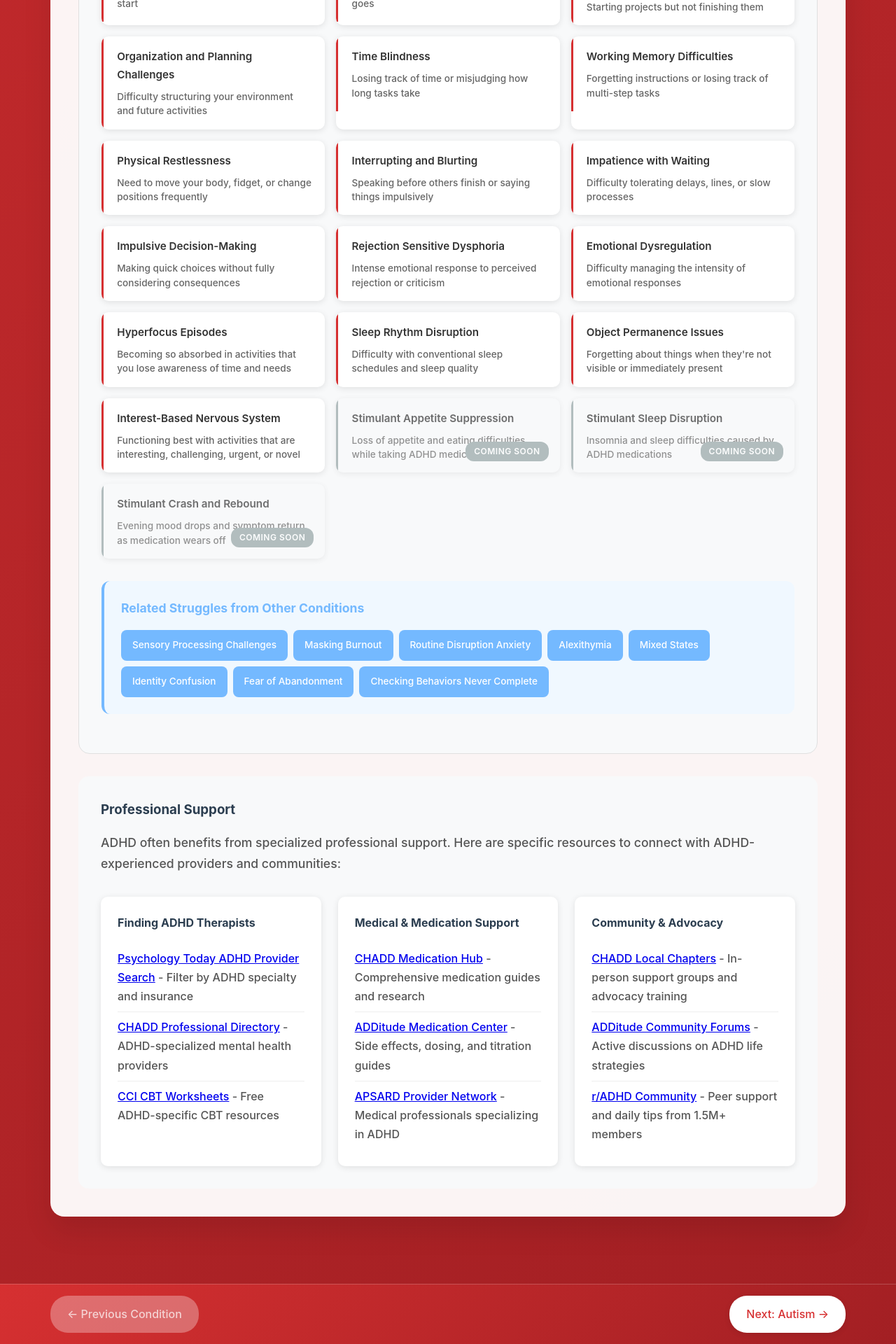
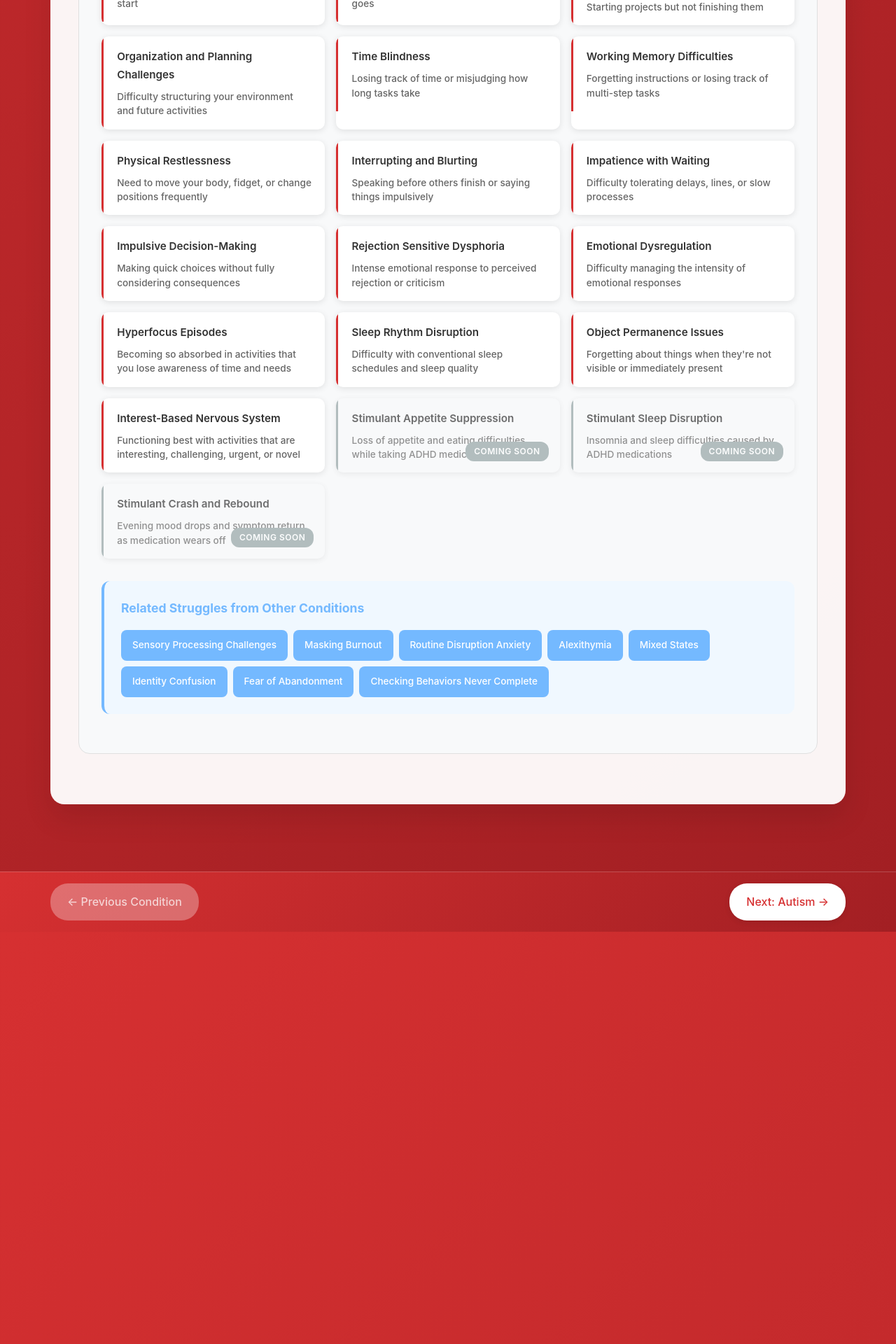
Before and after one commit to neurodivergent-survival-guide/neurodivergent-survival-guide, a Jekyll site: the page built from conditions/adhd.html, in a window 1280 px wide. Shown: the part 2740-4660 px from the top of the page at 70% size. Built offline with Jekyll 4.4.1, drawn with Linux system fonts in a browser that asks for light colours; after the commit the page ends 4071 px from its top, so only the background shows below that.

Commit message:
Update condition.html

```diff
--- a/_layouts/condition.html
+++ b/_layouts/condition.html
@@ -352,7 +352,7 @@ layout: default
 
     .support-grid {
         display: grid;
-        grid-template-columns: repeat(3, 1fr);
+        grid-template-columns: 1fr;
         gap: 1.5rem;
     }
 
@@ -726,40 +726,6 @@ layout: default
                     </div>
                 </div>
             </div>
-
-            <div class="support-resources">
-                <h3>Professional Support</h3>
-                <p>ADHD often benefits from specialized professional support. Here are specific resources to connect with ADHD-experienced providers and communities:</p>
-
-                <div class="support-grid">
-                    <div class="support-card">
-                        <h4>Finding ADHD Therapists</h4>
-                        <ul>
-                            <li><a href="https://www.psychologytoday.com/us/therapists/adhd" target="_blank" rel="noopener">Psychology Today ADHD Provider Search</a> - Filter by ADHD specialty and insurance</li>
-                            <li><a href="https://chadd.org/for-professionals/professional-directory/" target="_blank" rel="noopener">CHADD Professional Directory</a> - ADHD-specialized mental health providers</li>
-                            <li><a href="https://www.cci.health.wa.gov.au/Resources/Looking-After-Yourself/Attention-and-Concentration" target="_blank" rel="noopener">CCI CBT Worksheets</a> - Free ADHD-specific CBT resources</li>
-                        </ul>
-                    </div>
-
-                    <div class="support-card">
-                        <h4>Medical & Medication Support</h4>
-                        <ul>
-                            <li><a href="https://chadd.org/about-adhd/medication-management/" target="_blank" rel="noopener">CHADD Medication Hub</a> - Comprehensive medication guides and research</li>
-                            <li><a href="https://www.additudemag.com/medication/" target="_blank" rel="noopener">ADDitude Medication Center</a> - Side effects, dosing, and titration guides</li>
-                            <li><a href="https://www.apsard.org/find-a-provider" target="_blank" rel="noopener">APSARD Provider Network</a> - Medical professionals specializing in ADHD</li>
-                        </ul>
-                    </div>
-
-                    <div class="support-card">
-                        <h4>Community & Advocacy</h4>
-                        <ul>
-                            <li><a href="https://chadd.org/affiliates/" target="_blank" rel="noopener">CHADD Local Chapters</a> - In-person support groups and advocacy training</li>
-                            <li><a href="https://www.additudemag.com/forums/" target="_blank" rel="noopener">ADDitude Community Forums</a> - Active discussions on ADHD life strategies</li>
-                            <li><a href="https://www.reddit.com/r/ADHD/" target="_blank" rel="noopener">r/ADHD Community</a> - Peer support and daily tips from 1.5M+ members</li>
-                        </ul>
-                    </div>
-                </div>
-            </div>
         </div>
     </main>
 </div>
```
